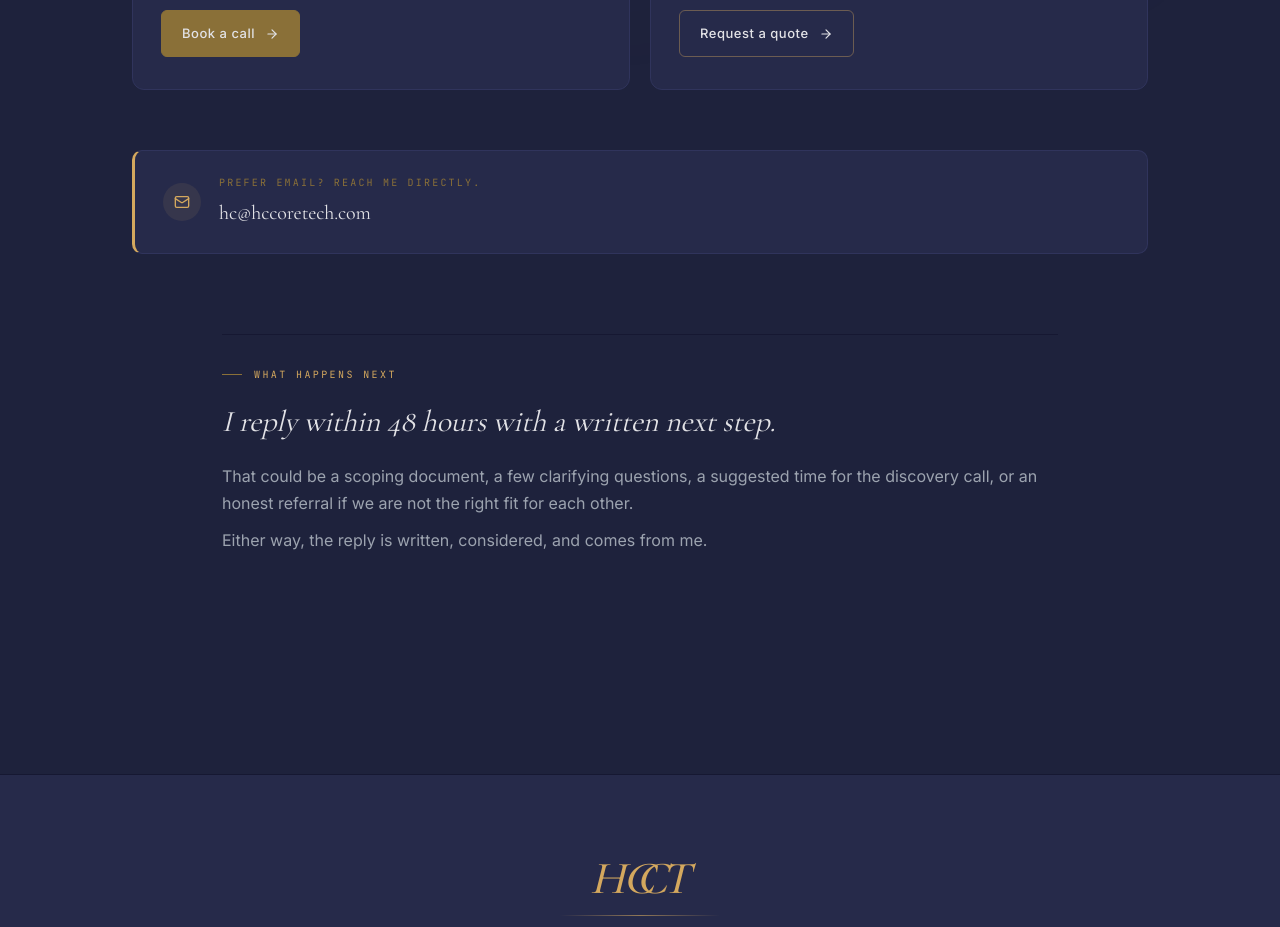
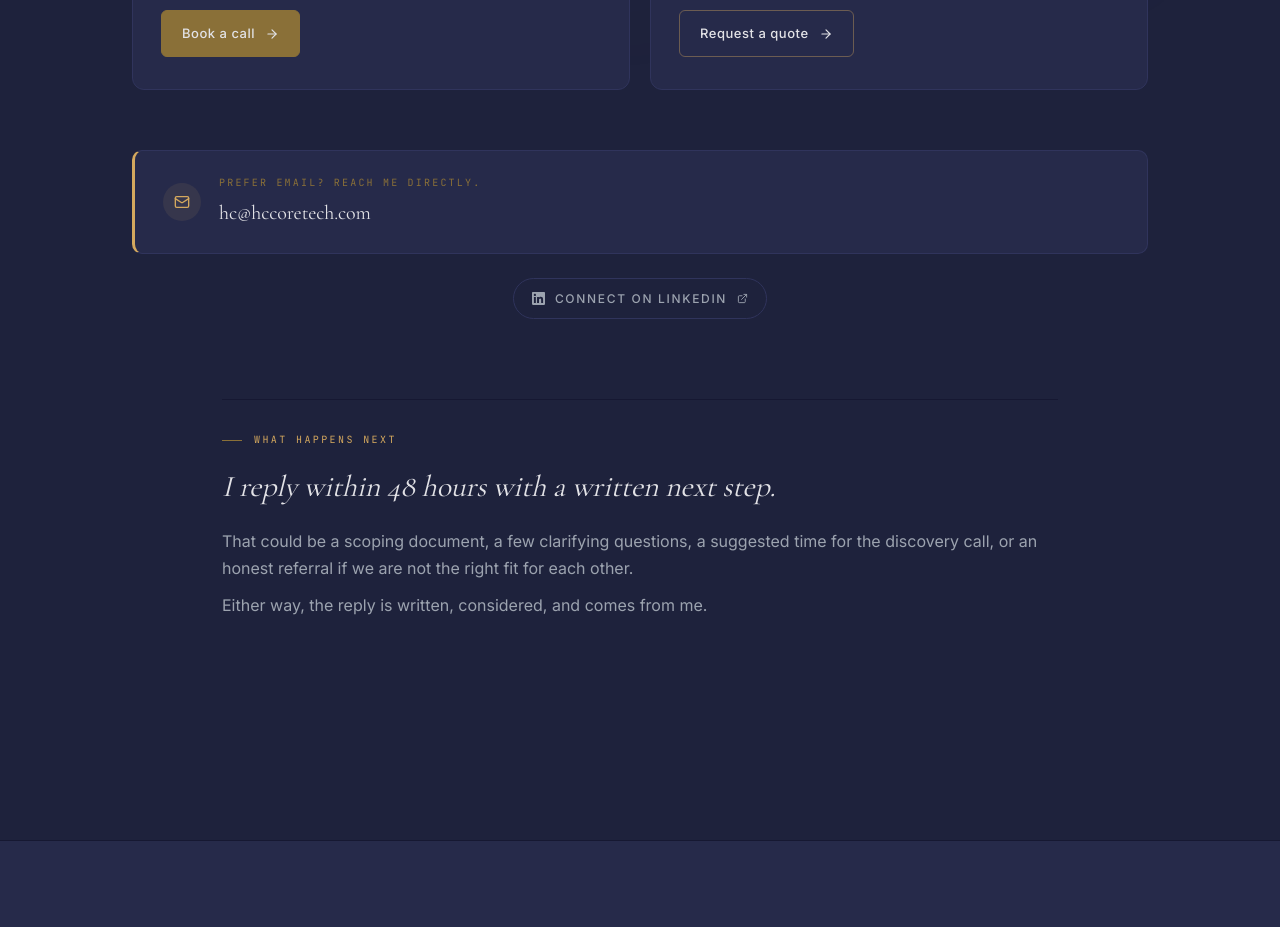
Before and after one commit to hc-core-tech/hccoretech-site, a Next.js app: page /contact in a window 1280 px wide. Shown: the part 780-1707 px from the top of the page. Built offline with nearby package versions, Linux system fonts and the light colour scheme.

Commit message:
contact: replace Linkedin lucide icon with inline SVG (lucide removed brand icons)

```diff
--- a/app/contact/page.tsx
+++ b/app/contact/page.tsx
@@ -6,6 +6,7 @@ import SharedLayout, { T, FONTS, Reveal } from '../components/SharedLayout'
 
 const CALENDLY = 'https://calendly.com/hc-hccoretech/30min'
 const EMAIL = 'hc@hccoretech.com'
+const LINKEDIN = 'https://www.linkedin.com/in/hilary-azimoh'
 
 export default function ContactPage() {
   return (
@@ -197,7 +198,7 @@ export default function ContactPage() {
       </section>
 
       {/* Direct email */}
-      <section style={{ padding: '20px 32px 40px', maxWidth: '1080px', margin: '0 auto' }}>
+      <section style={{ padding: '20px 32px 20px', maxWidth: '1080px', margin: '0 auto' }}>
         <Reveal>
           <div style={{
             padding: '24px 28px',
@@ -232,6 +233,46 @@ export default function ContactPage() {
                 {EMAIL}
               </a>
             </div>
+          </div>
+        </Reveal>
+      </section>
+
+      {/* LinkedIn — subtle credibility touchpoint */}
+      <section style={{ padding: '0 32px 40px', maxWidth: '1080px', margin: '0 auto' }}>
+        <Reveal delay={100}>
+          <div style={{
+            display: 'flex', justifyContent: 'center',
+            marginTop: '4px',
+          }}>
+            <a href={LINKEDIN} target="_blank" rel="noopener noreferrer" style={{
+              display: 'inline-flex', alignItems: 'center', gap: '10px',
+              padding: '10px 18px',
+              fontFamily: FONTS.ui, fontSize: '12px', fontWeight: 500,
+              letterSpacing: '0.14em', textTransform: 'uppercase',
+              color: T.softText, textDecoration: 'none',
+              border: `1px solid ${T.midnight}`,
+              borderRadius: '999px',
+              transition: 'color 220ms, border-color 220ms, background 220ms, gap 220ms',
+            }}
+            onMouseEnter={e => {
+              e.currentTarget.style.color = T.gold;
+              e.currentTarget.style.borderColor = `${T.gold}66`;
+              e.currentTarget.style.background = `${T.gold}0A`;
+              e.currentTarget.style.gap = '14px';
+            }}
+            onMouseLeave={e => {
+              e.currentTarget.style.color = T.softText;
+              e.currentTarget.style.borderColor = T.midnight;
+              e.currentTarget.style.background = 'transparent';
+              e.currentTarget.style.gap = '10px';
+            }}
+            >
+              <svg width="13" height="13" viewBox="0 0 24 24" fill="currentColor" style={{ flexShrink: 0 }}>
+                <path d="M20.447 20.452h-3.554v-5.569c0-1.328-.027-3.037-1.852-3.037-1.853 0-2.136 1.445-2.136 2.939v5.667H9.351V9h3.414v1.561h.046c.477-.9 1.637-1.848 3.37-1.848 3.601 0 4.267 2.37 4.267 5.455v6.284zM5.337 7.433c-1.144 0-2.063-.926-2.063-2.065 0-1.138.92-2.063 2.063-2.063 1.14 0 2.064.925 2.064 2.063 0 1.139-.925 2.065-2.064 2.065zm1.782 13.019H3.555V9h3.564v11.452zM22.225 0H1.771C.792 0 0 .774 0 1.729v20.542C0 23.227.792 24 1.771 24h20.451C23.2 24 24 23.227 24 22.271V1.729C24 .774 23.2 0 22.222 0h.003z"/>
+              </svg>
+              Connect on LinkedIn
+              <ExternalLink size={11} />
+            </a>
           </div>
         </Reveal>
       </section>
```
